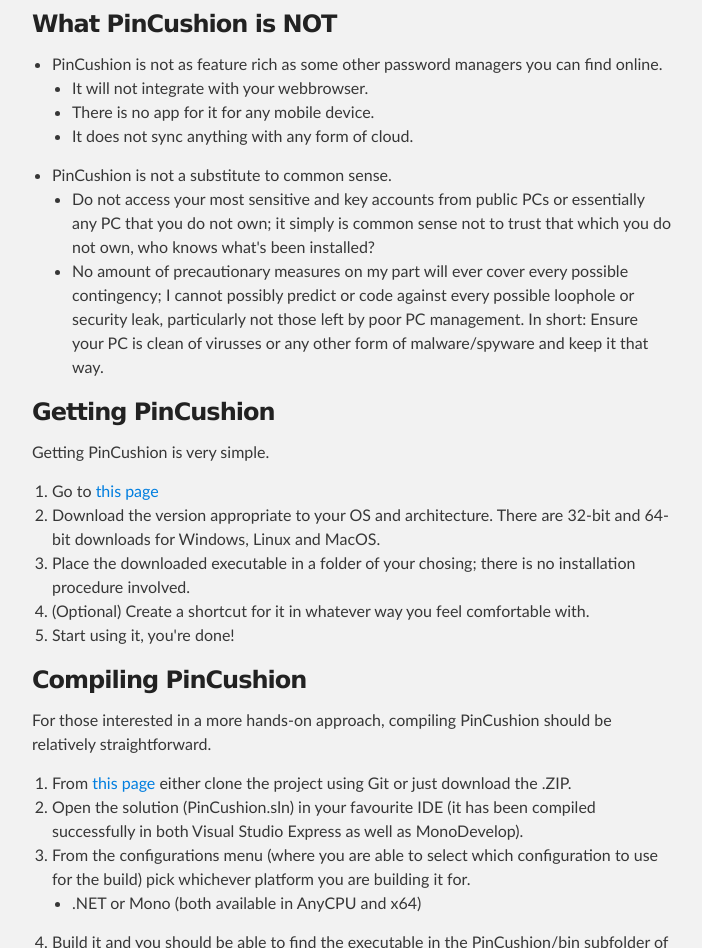
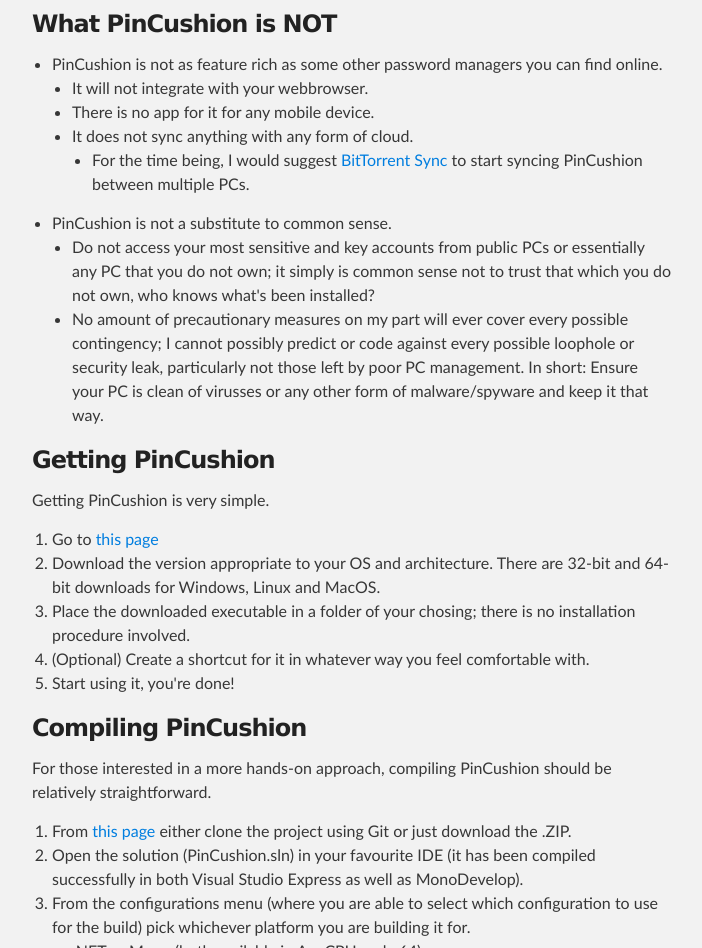
Before and after one commit to Dimergon/Invium, a plain HTML site: page index.html in a window 1280 px wide. Shown: the part 920-1868 px from the top of the page, without its empty margins (288-990 px from the left). Drawn offline with Linux system fonts and the light colour scheme.

```diff
--- a/index.html
+++ b/index.html
@@ -61,7 +61,12 @@
 <ul>
 <li>It will not integrate with your webbrowser.</li>
 <li>There is no app for it for any mobile device.</li>
-<li> It does not sync anything with any form of cloud.</li>
+<li> It does not sync anything with any form of cloud.
+
+<ul>
+<li> For the time being, I would suggest <a href="http://www.getsync.com/">BitTorrent Sync</a> to start syncing PinCushion between multiple PCs.</li>
+</ul>
+</li>
 </ul>
 </li>
 <li> PinCushion is not a substitute to common sense.
```
Also changed, not shown: params.json (+1 -1 lines).
